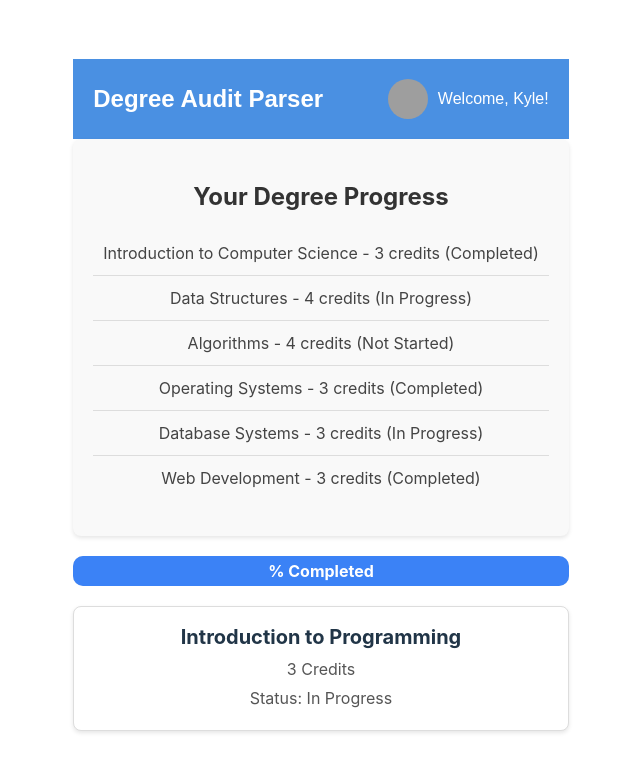
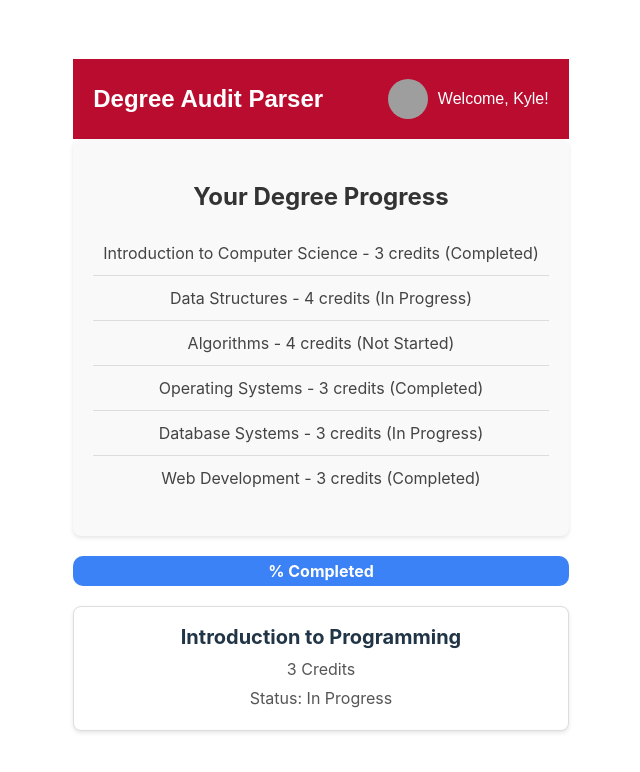
Before and after one commit to MatGBust/degreeAuditParser, a React (Vite) app: page / in a window 1280 px wide. Shown: the top 772 px of the page, without its empty margins (319-959 px from the left). Built offline with nearby package versions, Linux system fonts and the light colour scheme; grey boxes are pictures that could not be loaded.

Commit message:
made it red

```diff
--- a/src/components/Header.css
+++ b/src/components/Header.css
@@ -5,7 +5,7 @@
     justify-content: space-between;
     align-items: center;
     padding: 20px;
-    background-color: #4a90e2; /* Header background color */
+    background-color: #ba0c2f; /* Header background color */
     color: white; /* Text color */
     font-family: Arial, sans-serif; /* Font for the header */
   }
```
